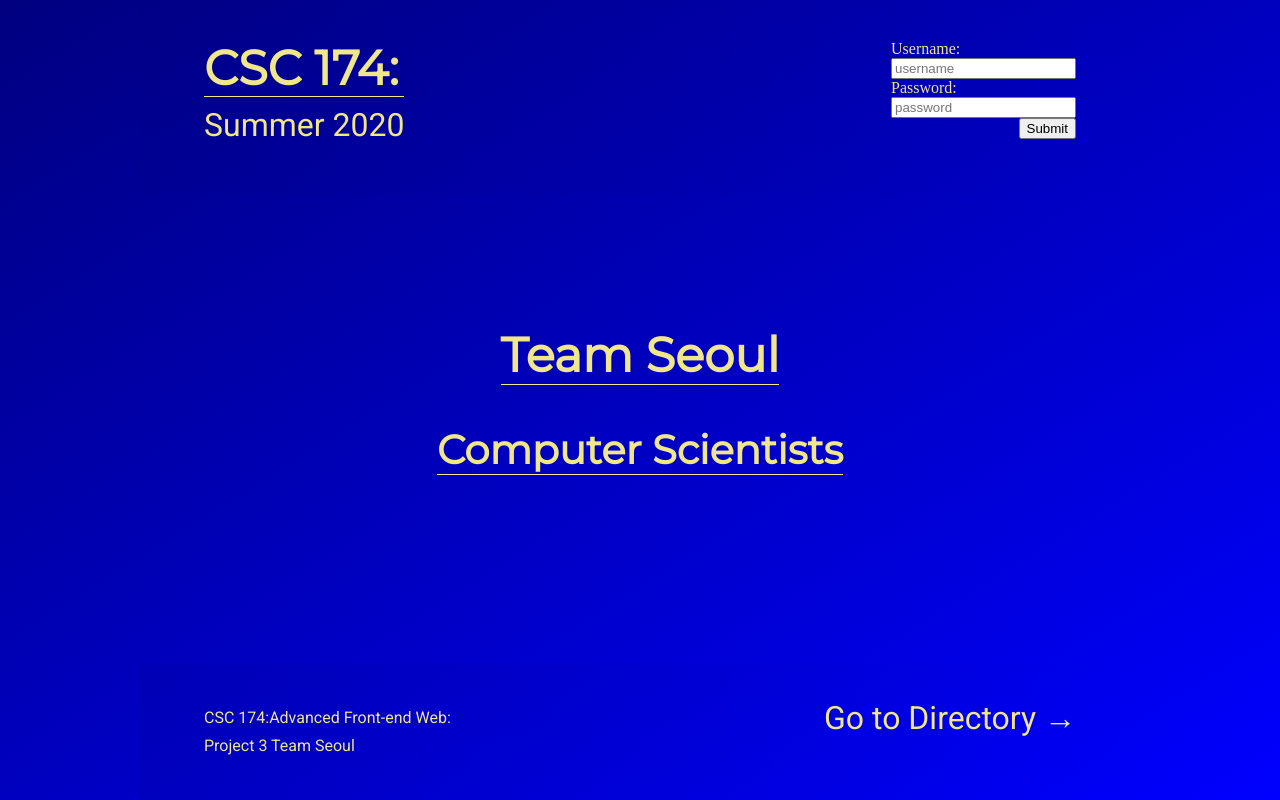
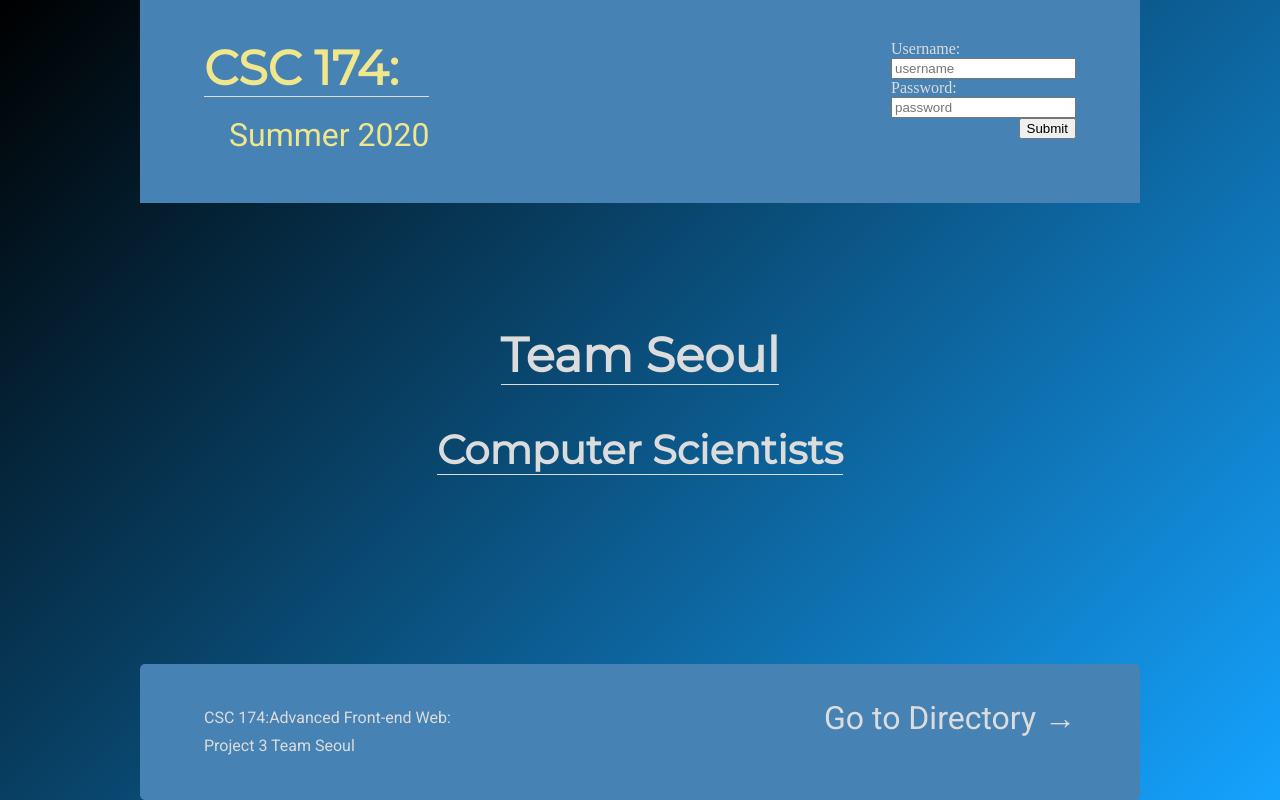
Before and after one commit to jalhadab/project5, a PHP site: page / in a window 1280 px wide. Run offline with PHP 8.4, Linux system fonts and the light colour scheme.

Commit message:
Updates to CSS based on project 3 critique
Updated colors, padding, margins

```diff
--- a/css/style.css
+++ b/css/styles.css
@@ -7,8 +7,9 @@ html {
 
 body {
 	margin: 0 auto;
-	color: khaki;
-	background-color: navy;
+	color: gainsboro;
+	background: rgb(0,0,0);
+	background: linear-gradient(135deg, rgba(0,0,0,1) 0%, rgba(21,163,255,1) 100%);
 }
 
 h1 {
@@ -30,7 +31,7 @@ h2,
 h3 {
  	font-family: "Montserrat", sans-serif;
 	margin-bottom: 0;
-	border-bottom: 1px solid khaki;
+	border-bottom: 1px solid gainsboro;
 }
 
 p,
@@ -88,6 +93,10 @@ footer .container {
 	justify-content: space-between;
 }
 
+header div{
+	margin: 10px 0px 0px 25px;
+}
+
 .container {
 	margin: 0 auto;
 	width: 95%;
@@ -108,8 +117,6 @@ footer .container {
 	flex-direction: column;
 	align-items: center;
 	justify-content: center;
-	background-image: linear-gradient(to bottom right, navy, blue);
-
 }
 
 header {
@@ -124,7 +131,7 @@ header {
 **************************************/
 
 .container {
-	background-color: blue;
+	background-color: dimgray;
 }
 
 .z-pattern {
@@ -132,13 +139,11 @@ header {
 }
 
 .z-pattern .container {
-	background-color: unset;
-	background-image: linear-gradient(to right, rgb(0 0 128 / .1), rgb(0 0 255 /.01));
+	background-color: steelblue;
 }
 
 header.persistent {
 	top: 0;
-	/* background-image: linear-gradient(to right bottom, rgb(0 0 128 / .25), rgb(0 0 255 /.25)); */
 }
 
 footer.persistent {
@@ -149,13 +154,13 @@ footer.persistent {
 }
 
 footer.persistent a {
-	color: khaki;
+	color: gainsboro;
 	text-decoration: none;
 	font-size: 2em;
 }
 
 footer.persistent a:hover {
-	color: khaki;
+	color: gainsboro;
     text-decoration: underline;
     font-size: 2em;
 
--- a/directory.php
+++ b/directory.php
@@ -2,10 +2,12 @@
 <?php include "inc/html-top.php"?>
 	<body>
 		<header class="container">
+			<div>
 			<a href="index.php">
 				<h1>CSC 174</h1>
 				<p>Members of Team Seoul</p>
 			</a>
+			</div>
 			<?php include "inc/nav.php"?>
 		</header>
 		<div class="background">
--- a/inc/html-top.php
+++ b/inc/html-top.php
@@ -6,6 +6,6 @@
 		<meta name="description" content="Project 3 Seoul Team">
 		<title><?php echo $customTitle;?> | Seoul Project 3</title>
 		<link rel="stylesheet" href="css/nav.css">
-		<link rel="stylesheet" href="css/style.css">
+		<link rel="stylesheet" href="css/styles.css">
 		<link href="https://fonts.googleapis.com/css2?family=Montserrat&family=Roboto&display=swap" rel="stylesheet">
 	</head>
```
Also changed, not shown: other parts of css/styles.css (+14 -11 lines).
